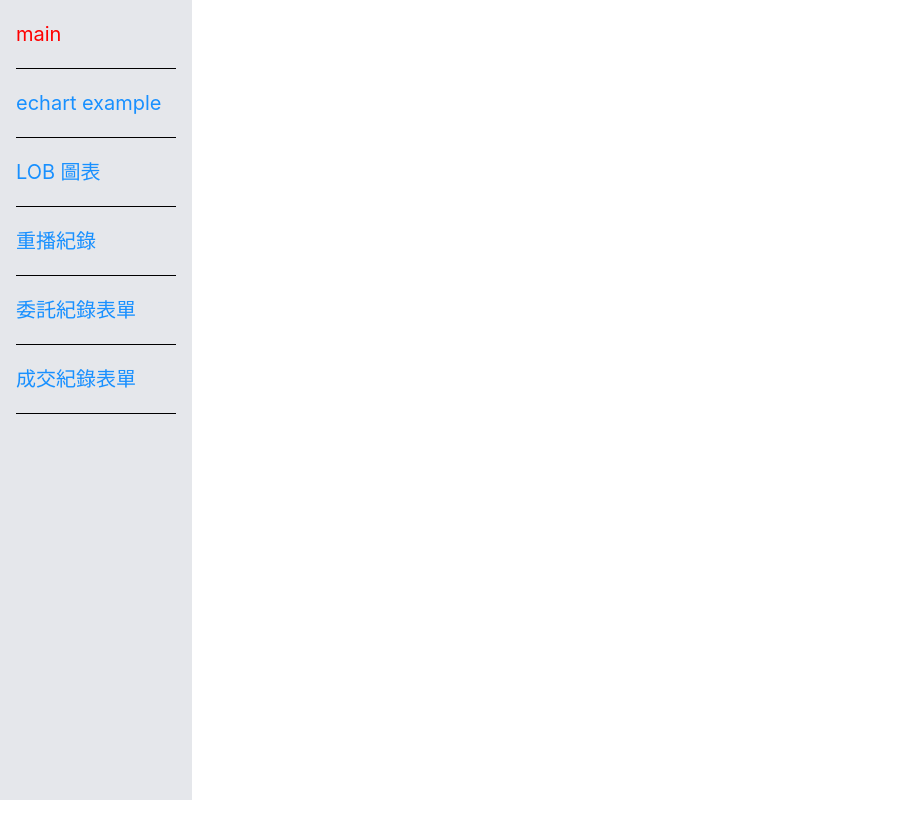
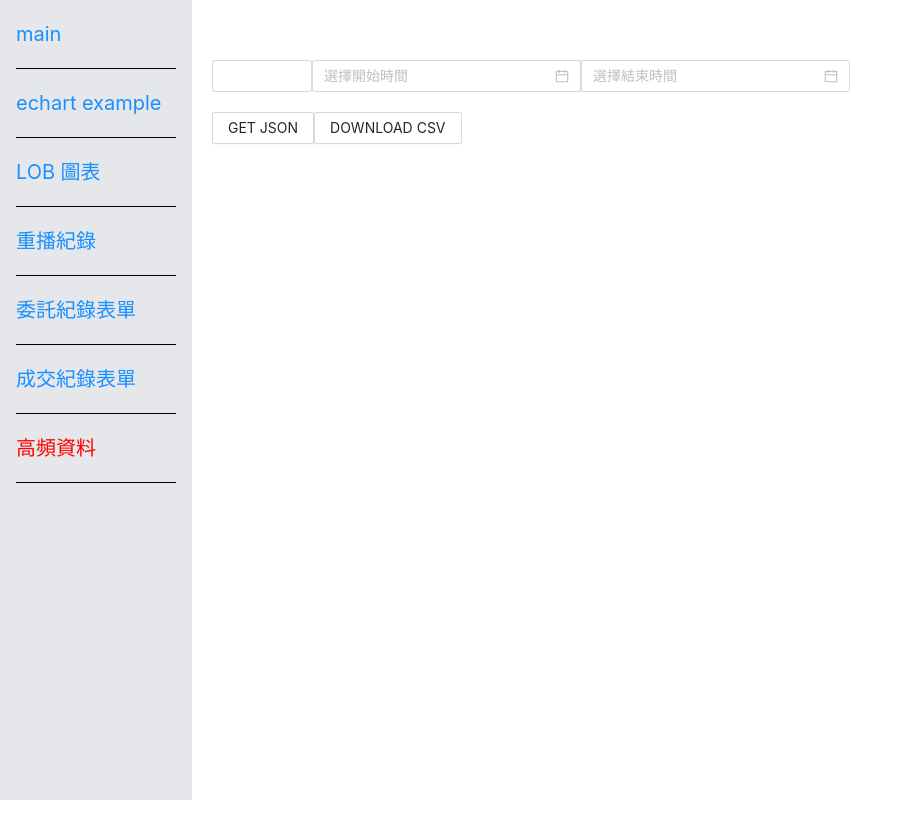
Before and after one commit to okesseko/stock-font-end, a React (Create React App) app: page /frequent-data in a window 1280 px wide. Before the commit this address led to /. Shown: the whole page, without its empty margins (0-913 px from the left). Built offline with nearby package versions, Linux system fonts and the light colour scheme.

Commit message:
Update research to frequentData

```diff
--- a/src/App.jsx
+++ b/src/App.jsx
@@ -6,6 +6,7 @@ import RouterLink from "./component/router-link";
 import OrderTable from "./pages/table/order-table";
 import PriceTable from "./pages/table/price-table";
 import ReplayChart from "./pages/replay";
+import FrequentData from "./pages/frequent-data";
 import "antd/dist/antd.css";
 const App = () => {
   return (
@@ -20,6 +21,7 @@ const App = () => {
             <Route path="/replay-chart" component={ReplayChart} />
             <Route path="/oreder-table" component={OrderTable} />
             <Route path="/price-table" component={PriceTable} />
+            <Route path="/frequent-data" component={FrequentData} />;
             <Redirect from="*" to="/" />
           </Switch>
         </div>
--- a/src/component/router-link/index.jsx
+++ b/src/component/router-link/index.jsx
@@ -24,6 +24,9 @@ const RouterLink = () => {
       <li className="py-5 text-xl border-b border-black">
         <NavLink to="/price-table">成交紀錄表單</NavLink>
       </li>
+      <li className="py-5 text-xl border-b border-black">
+        <NavLink to="/frequent-data">高頻資料</NavLink>
+      </li>
     </ul>
   );
 };
--- a/src/environment/api.js
+++ b/src/environment/api.js
@@ -14,4 +14,6 @@ export const api = {
   getDisplayChart: { url: "api/display/chart", method: "GET" },
   getTransaction: { url: "api/transaction", method: "GET" },
   resetStock: { url: "api/stock/reset", method: "PUT" },
+  getFrequentData: { url: "api/frequentData", method: "GET" },
+  downloadFrequentData: { url: "api/frequentData/download", method: "GET" },
 };
--- /dev/null
+++ b/src/pages/frequent-data/index.jsx
@@ -0,0 +1,80 @@
+import React, { useState } from "react";
+import { defaultAxios, api } from "../../environment/api";
+import dayjs from "dayjs";
+import { Button, DatePicker, Input } from "antd";
+
+const FrequentData = function () {
+  const [startTime, setStartTime] = useState();
+  const [endTime, setEndTime] = useState();
+  const [stockId, setStockId] = useState();
+  return (
+    <div>
+      <div style={{ display: "flex", flexDirection: "row", padding: "20px" }}>
+        <Input
+          style={{ width: "100px" }}
+          type="number"
+          max={10}
+          min={1}
+          value={stockId}
+          step={1}
+          onChange={(e) => {
+            setStockId(e.target.value);
+          }}
+        />
+        <DatePicker
+          showTime
+          placeholder="選擇開始時間"
+          disabledDate={(current) => current && current > dayjs()}
+          onChange={(time) => {
+            if (time) setStartTime(dayjs(time).toISOString());
+            else setStartTime(time);
+          }}
+        />
+        <DatePicker
+          showTime
+          placeholder="選擇結束時間"
+          disabledDate={(current) => current && current > dayjs()}
+          onChange={(time) => {
+            if (time) setEndTime(dayjs(time).toISOString());
+            else setEndTime(time);
+          }}
+        />
+      </div>
+      <div style={{ paddingLeft: "20px" }}>
+        <Button
+          onClick={() => {
+            defaultAxios({
+              url: api.getFrequentData.url,
+              method: api.getFrequentData.method,
+              params: {
+                createdTime: JSON.stringify({ max: endTime, min: startTime }),
+                stockId,
+              },
+            });
+          }}
+        >
+          GET JSON
+        </Button>
+        <Button
+          onClick={() => {
+            defaultAxios({
+              url: api.downloadFrequentData.url,
+              method: api.downloadFrequentData.method,
+              params: {
+                createdTime: JSON.stringify({
+                  max: endTime,
+                  min: startTime,
+                }),
+                stockId,
+              },
+            });
+          }}
+        >
+          DOWNLOAD CSV
+        </Button>
+      </div>
+    </div>
+  );
+};
+
+export default FrequentData;
```
